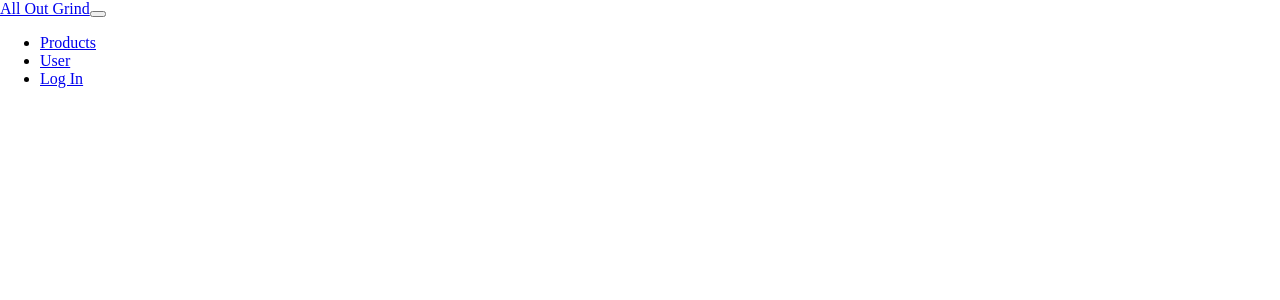
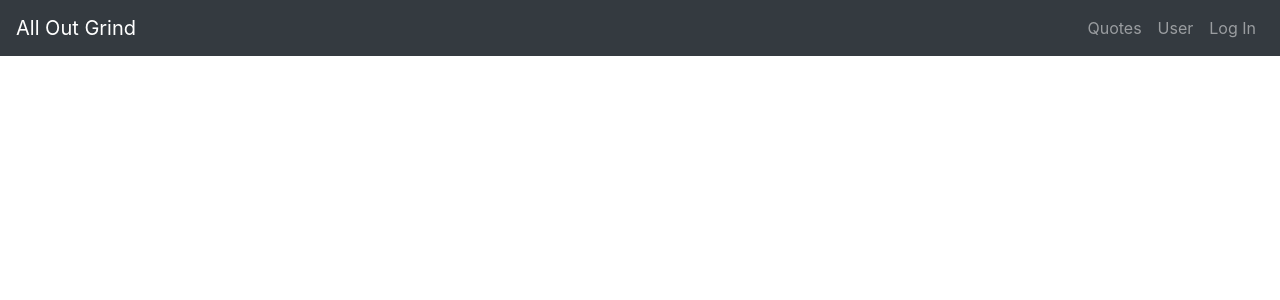
Before and after one commit to CalvinDaMogul/All-Out-Grind, a React (Create React App) app in the folder alloutgrind.ui/: page / in a window 1280 px wide. Shown: the top 300 px of the page. Built offline with nearby package versions, Linux system fonts and the light colour scheme.

Commit message:
navbar fixed

```diff
--- a/alloutgrind.ui/package.json
+++ b/alloutgrind.ui/package.json
@@ -5,6 +5,7 @@
   "dependencies": {
     "axios": "^0.19.2",
     "boostrap": "^2.0.0",
+    "bootstrap": "^4.4.1",
     "react": "^16.12.0",
     "react-dom": "^16.12.0",
     "react-router-dom": "^5.1.2",
--- a/alloutgrind.ui/src/Components/Navbar/Navbar.js
+++ b/alloutgrind.ui/src/Components/Navbar/Navbar.js
@@ -24,7 +24,7 @@ const MyNavbar = (props) => {
       <Collapse isOpen={isOpen} navbar>
         <Nav className="ml-auto" navbar>
           <NavItem>
-            <NavLink href="/Products/">Products</NavLink>
+            <NavLink href="/Quotes/">Quotes</NavLink>
           </NavItem>
           <NavItem>
             <NavLink href="/User/">User</NavLink>
--- a/alloutgrind.ui/src/Helpers/propz/quoteShape.js
+++ b/alloutgrind.ui/src/Helpers/propz/quoteShape.js
@@ -1,10 +1,10 @@
 import PropTypes from 'prop-types';
 
-const quoteShapes = PropTypes.shape({
+const QuoteShapes = PropTypes.shape({
     id: PropTypes.string.isRequired,
     quote: PropTypes.string.isRequired,
     songName: PropTypes.string.isRequired,
     artistName: PropTypes.string.isRequired
 });
 
-export default { quoteShapes };
+export default { QuoteShapes };
--- a/alloutgrind.ui/src/index.js
+++ b/alloutgrind.ui/src/index.js
@@ -1,7 +1,7 @@
 import React from 'react';
 import ReactDOM from 'react-dom';
 import './index.scss';
-
+import 'bootstrap/dist/css/bootstrap.min.css';
 import App from './Components/App/App.js';
 import * as serviceWorker from './serviceWorker';
 
```
